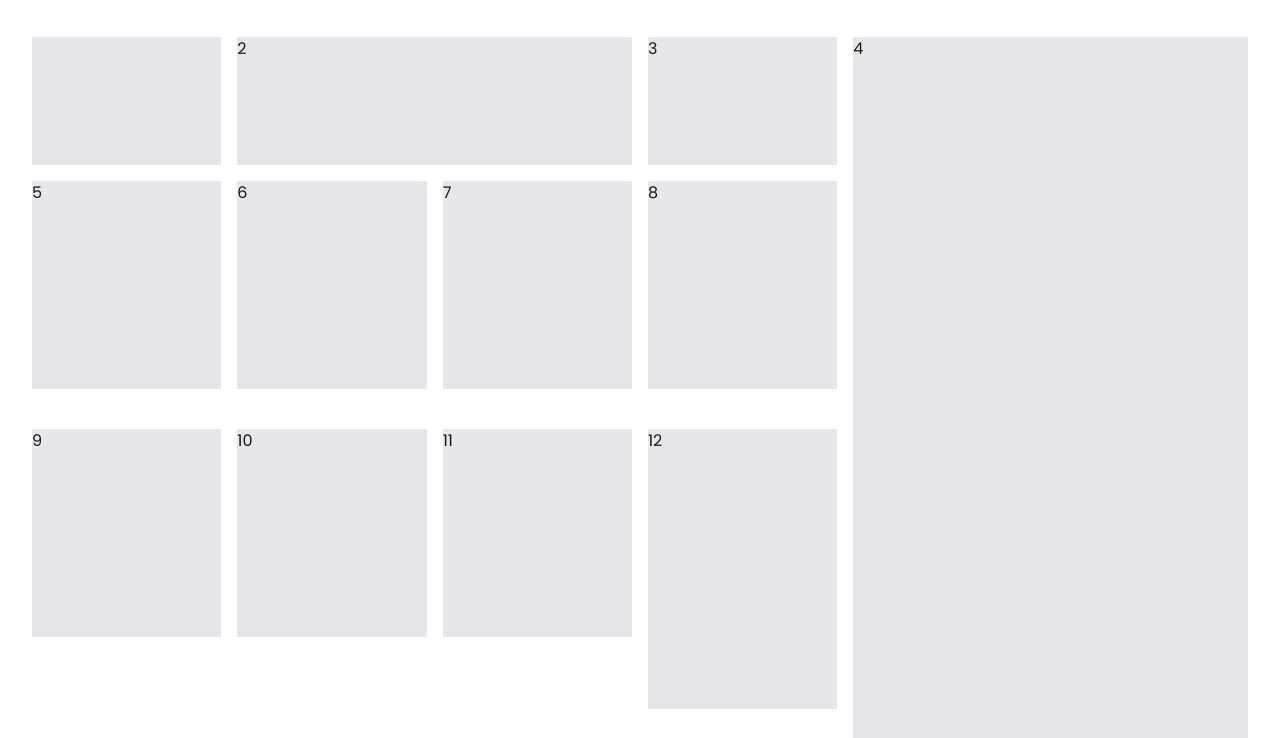
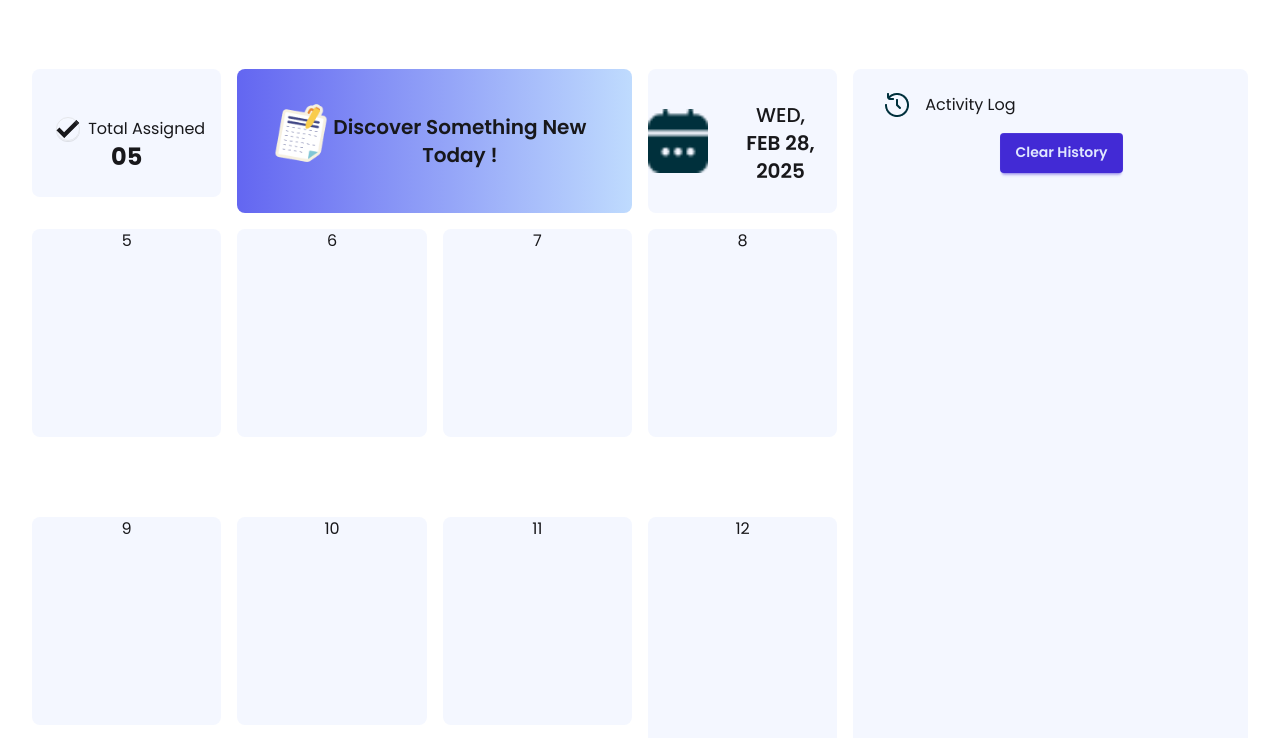
Before and after one commit to dev-miraz/ph-assignment-05, a plain HTML site: page code/index.html in a window 1280 px wide. Shown: the part 62-800 px from the top of the page. Drawn offline with nearby package versions, Linux system fonts and the light colour scheme.

Commit message:
have done the clear history btn

```diff
--- a/code/index.html
+++ b/code/index.html
@@ -47,19 +47,52 @@
         </div>
       </div>
     </nav>
-    <div class="grid grid-cols-12 gap-4 py-8 px-8 grid-rows-12">
-      <div class="col-span-2 bg-gray-200 row-span-2 h-32"></div>
-      <div class="col-span-4 bg-gray-200 row-span-2">2</div>
-      <div class="col-span-2 bg-gray-200 row-span-2">3</div>
-      <div class="col-span-4 bg-gray-200 row-span-12">4</div>
-      <div class="col-span-2 bg-gray-200 row-span-5 h-52">5</div>
-      <div class="col-span-2 bg-gray-200 row-span-5 h-52">6</div>
-      <div class="col-span-2 bg-gray-200 row-span-5 h-52">7</div>
-      <div class="col-span-2 bg-gray-200 row-span-5 h-52">8</div>
-      <div class="col-span-2 bg-gray-200 row-span-5 h-52 -my-28">9</div>
-      <div class="col-span-2 bg-gray-200 row-span-5 h-52 -my-28">10</div>
-      <div class="col-span-2 bg-gray-200 row-span-5 h-52 -my-28">11</div>
-      <div class="col-span-2 bg-gray-200 -my-28">12</div>
+    <div
+      class="grid grid-cols-12 gap-4 py-8 px-8 grid-rows-12 text-center pt-16"
+    >
+      <div class="col-span-2 bg-[#F4F7FF] row-span-2 h-32 pt-12 rounded-lg">
+        <input
+          type="checkbox"
+          checked="checked"
+          class="checkbox mx-2 border rounded-full"
+        />Total Assigned <br /><span class="text-2xl font-bold">05</span>
+      </div>
+      <div
+        class="col-span-4 rounded-lg row-span-2 flex text-center py-8 px-8 bg-gradient-to-r from-indigo-500 via-rgba(108, 127, 250, 1) to-blue-200"
+      >
+        <img class="w-18 h-16" src="../assets/board.png" alt="" />
+        <span class="py-3 text-xl font-semibold"
+          >Discover Something New <br />Today !</span
+        >
+      </div>
+      <div class="flex col-span-2 bg-[#F4F7FF] rounded-lg row-span-2">
+        <img class="min-w-px py-10" src="../assets/calender.png" alt="" /><span
+          class="-top-5 text-xl font-semibold mt-8 ml-4"
+          ><span class="font-medium">WED,</span><br />
+          FEB 28, 2025</span
+        >
+      </div>
+      <div class="col-span-4 bg-[#F4F7FF] rounded-lg row-span-12 flex">
+        <div class="">
+          <img class="mx-8 my-6" src="../assets/activity.png" alt="" />
+        </div>
+        <span class="my-6 -mx-4">Activity Log</span>
+        <div class="btn btn-primary mt-16"><button>Clear History</button></div>
+      </div>
+      <div class="col-span-2 bg-[#F4F7FF] rounded-lg row-span-5 h-52">5</div>
+      <div class="col-span-2 bg-[#F4F7FF] rounded-lg row-span-5 h-52">6</div>
+      <div class="col-span-2 bg-[#F4F7FF] rounded-lg row-span-5 h-52">7</div>
+      <div class="col-span-2 bg-[#F4F7FF] rounded-lg row-span-5 h-52">8</div>
+      <div class="col-span-2 bg-[#F4F7FF] rounded-lg row-span-5 h-52 -my-28">
+        9
+      </div>
+      <div class="col-span-2 bg-[#F4F7FF] rounded-lg row-span-5 h-52 -my-28">
+        10
+      </div>
+      <div class="col-span-2 bg-[#F4F7FF] rounded-lg row-span-5 h-52 -my-28">
+        11
+      </div>
+      <div class="col-span-2 bg-[#F4F7FF] rounded-lg -my-28">12</div>
     </div>
   </body>
 </html>
```
